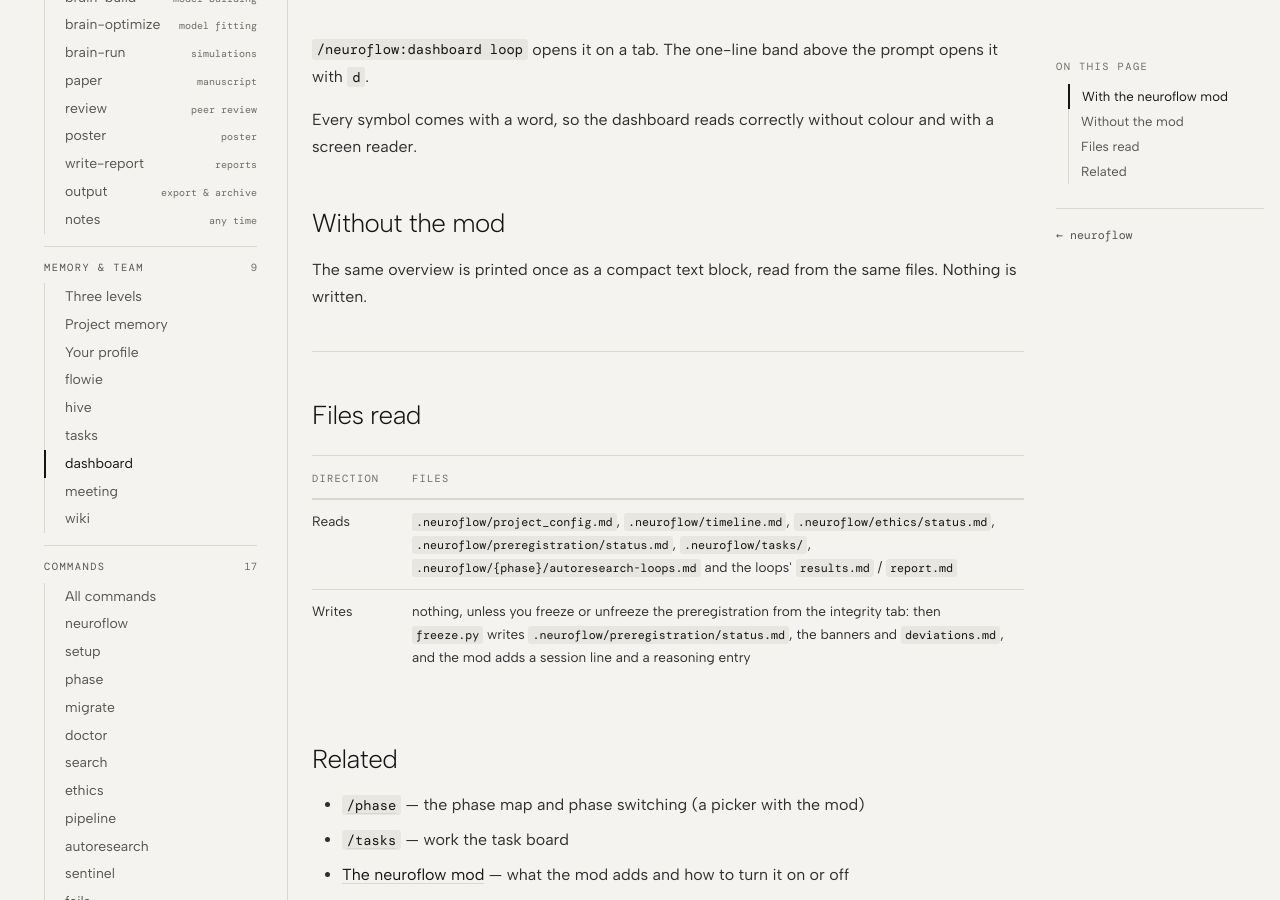
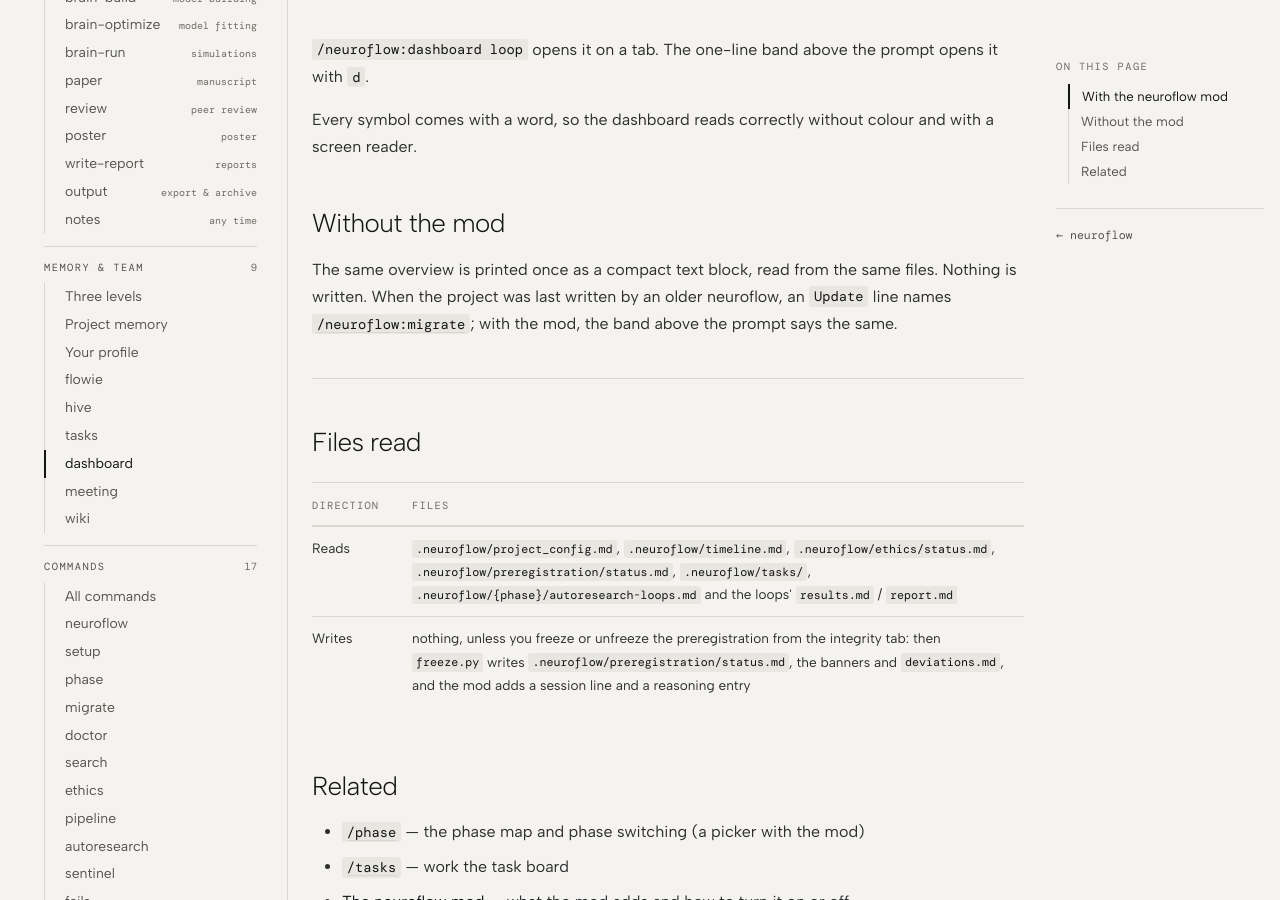
Before and after one commit to stanislavjiricek/neuroflow, an MkDocs documentation site: the page built from docs/commands/dashboard.md, in a window 1280 px wide and 900 px high, scrolled down 841 px. Built offline with MkDocs 1.6.1 and Material for MkDocs 9.7.7, drawn with Linux system fonts in a browser that asks for light colours; some web fonts are replaced; comment, search, counter and statistics services are not loaded.

Commit message:
fix: the version notice reaches the person without the core skill loaded
A headless run showed that a command which does not load neuroflow-core
never says the notice. Now /neuroflow:neuroflow says it next to the
version it already prints, the dashboard's text form gets an Update line,
and the mod's command-start digest tells the model to say the line once
instead of listing it as a fact.

Co-Authored-By: Claude Opus 5.5 <noreply@anthropic.com>

```diff
--- a/docs/commands/dashboard.md
+++ b/docs/commands/dashboard.md
@@ -28,7 +28,9 @@ Every symbol comes with a word, so the dashboard reads correctly without colour
 
 ## Without the mod
 
-The same overview is printed once as a compact text block, read from the same files. Nothing is written.
+The same overview is printed once as a compact text block, read from the same files. Nothing is written. When the
+project was last written by an older neuroflow, an `Update` line names [`/neuroflow:migrate`](migrate.md); with the mod,
+the band above the prompt says the same.
 
 ---
 
```
Also changed, not shown: commands/dashboard.md (+4 -1 lines), commands/neuroflow.md (+1 -1 lines), 2 other files.
